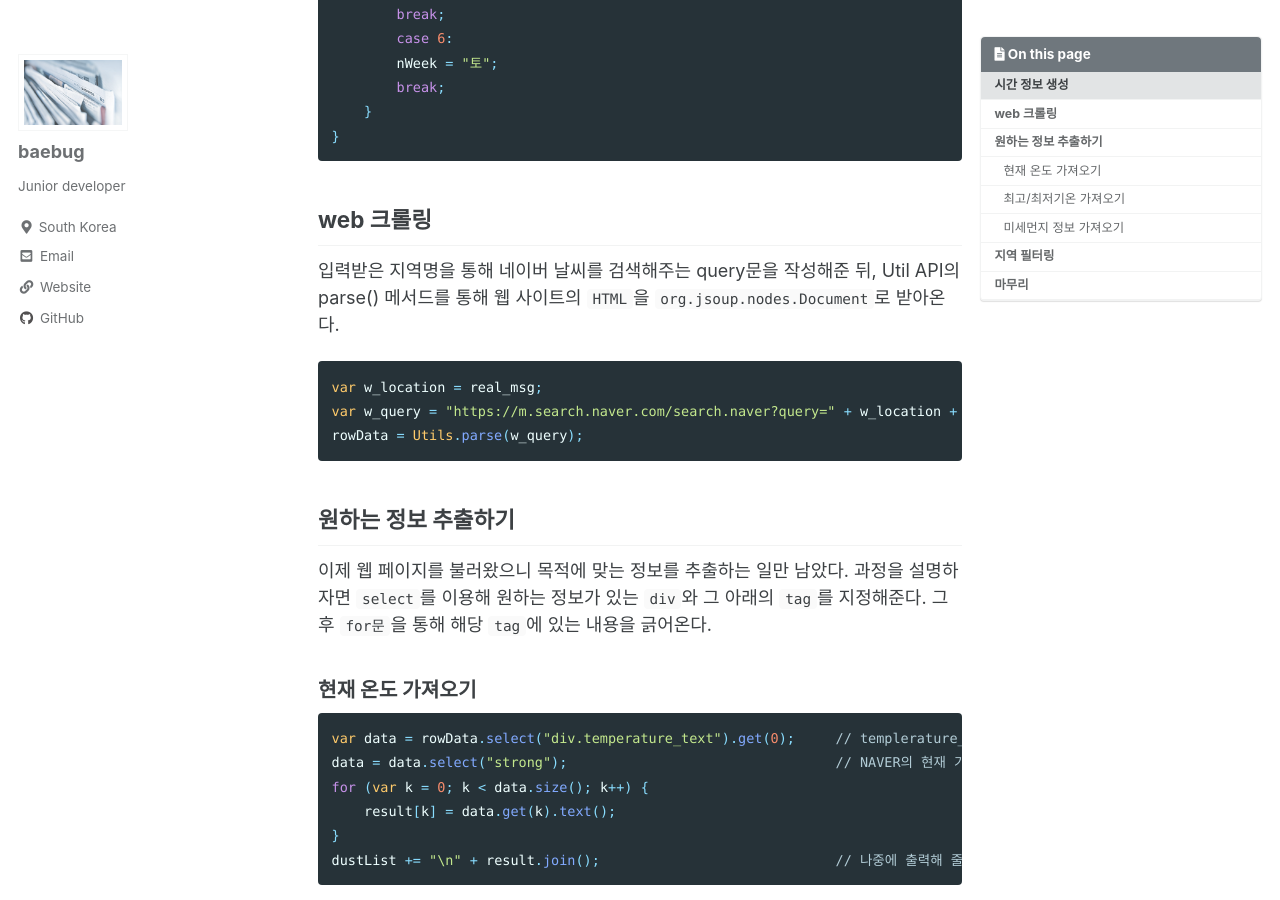
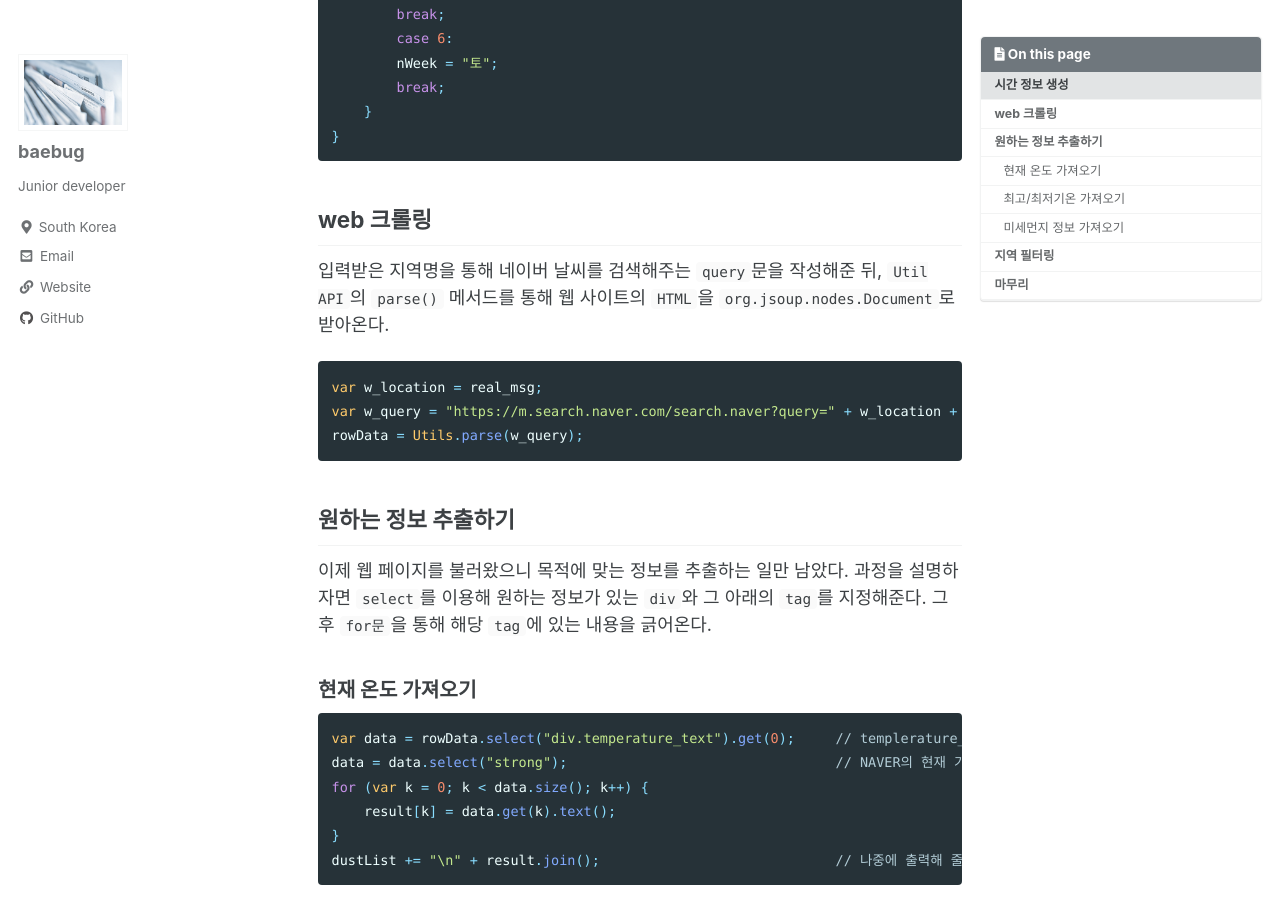
Before and after one commit to baebug/blog-backup-220607, a Jekyll site: the page built from _posts/2021-05-30-talkBot-4.md, in a window 1280 px wide and 900 px high, scrolled down 980 px. Built offline with Jekyll 4.4.1, drawn with Linux system fonts in a browser that asks for light colours; cached includes are drawn as plain includes; comment, search, counter and statistics services are not loaded.

````diff
--- a/_posts/2021-05-30-talkBot-4.md
+++ b/_posts/2021-05-30-talkBot-4.md
@@ -51,7 +51,7 @@ function makeDate() {
 
 ## web 크롤링
 
-입력받은 지역명을 통해 네이버 날씨를 검색해주는 query문을 작성해준 뒤, Util API의 parse() 메서드를 통해 웹 사이트의 `HTML`을 `org.jsoup.nodes.Document`로 받아온다.
+입력받은 지역명을 통해 네이버 날씨를 검색해주는 `query`문을 작성해준 뒤, `Util API`의 `parse()` 메서드를 통해 웹 사이트의 `HTML`을 `org.jsoup.nodes.Document`로 받아온다.
 
 ```java
 var w_location = real_msg;
````
